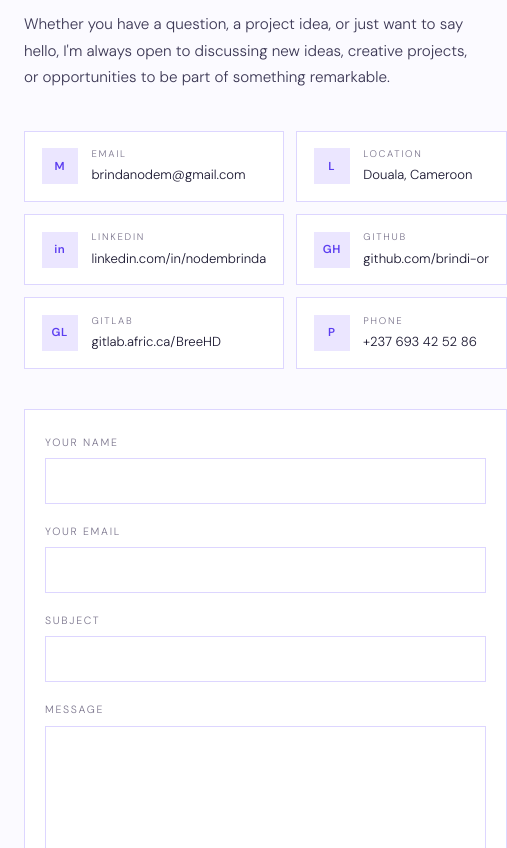
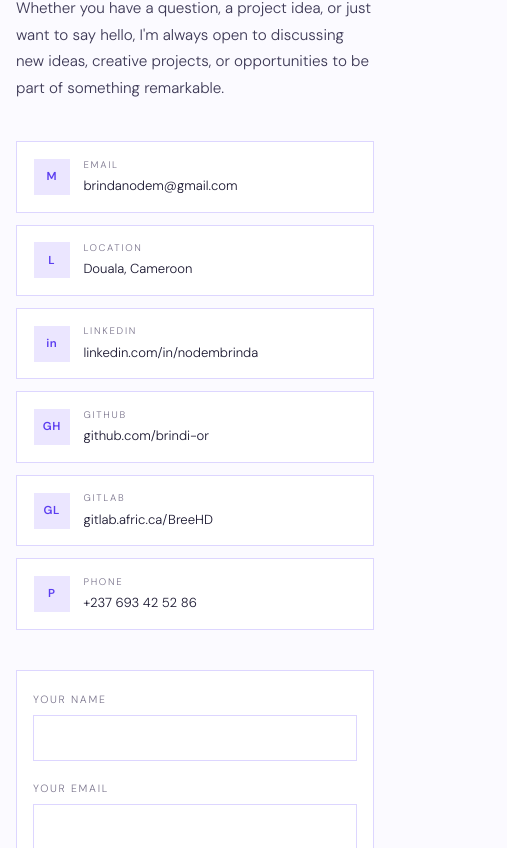
Before and after one commit to brindi-or/portofolio, an Angular app: page / in a window 390 px wide. Shown: the part 4536-5384 px from the top of the page, 507 px wide, since content can reach past the window. Built offline with nearby package versions, Linux system fonts and the light colour scheme.

Commit message:
Mobile responsive fix: force single-column contact cards under 900px, tighten paddings at 480px, full-width submit on small screens

```diff
--- a/src/app/components/contact/contact.scss
+++ b/src/app/components/contact/contact.scss
@@ -203,11 +203,14 @@ section:has(.contact-inner) {
   section:has(.contact-inner),
   section#contact {
     padding: 5rem 1.5rem;
+    overflow-x: hidden;
 
     .contact-inner {
       grid-template-columns: 1fr;
       gap: 2.5rem;
     }
+
+    .contact-cards { grid-template-columns: 1fr !important; }
 
     .contact-right {
       padding: 1.5rem 1.25rem;
@@ -217,5 +220,16 @@ section:has(.contact-inner) {
 }
 
 @media (max-width: 480px) {
-  section#contact .contact-cards { grid-template-columns: 1fr; }
+  section:has(.contact-inner),
+  section#contact {
+    padding: 4rem 1rem;
+
+    .contact-card { padding: 0.85rem 0.95rem; }
+
+    .contact-right {
+      padding: 1.25rem 1rem;
+
+      .submit-btn { width: 100%; align-self: stretch; text-align: center; }
+    }
+  }
 }
```
